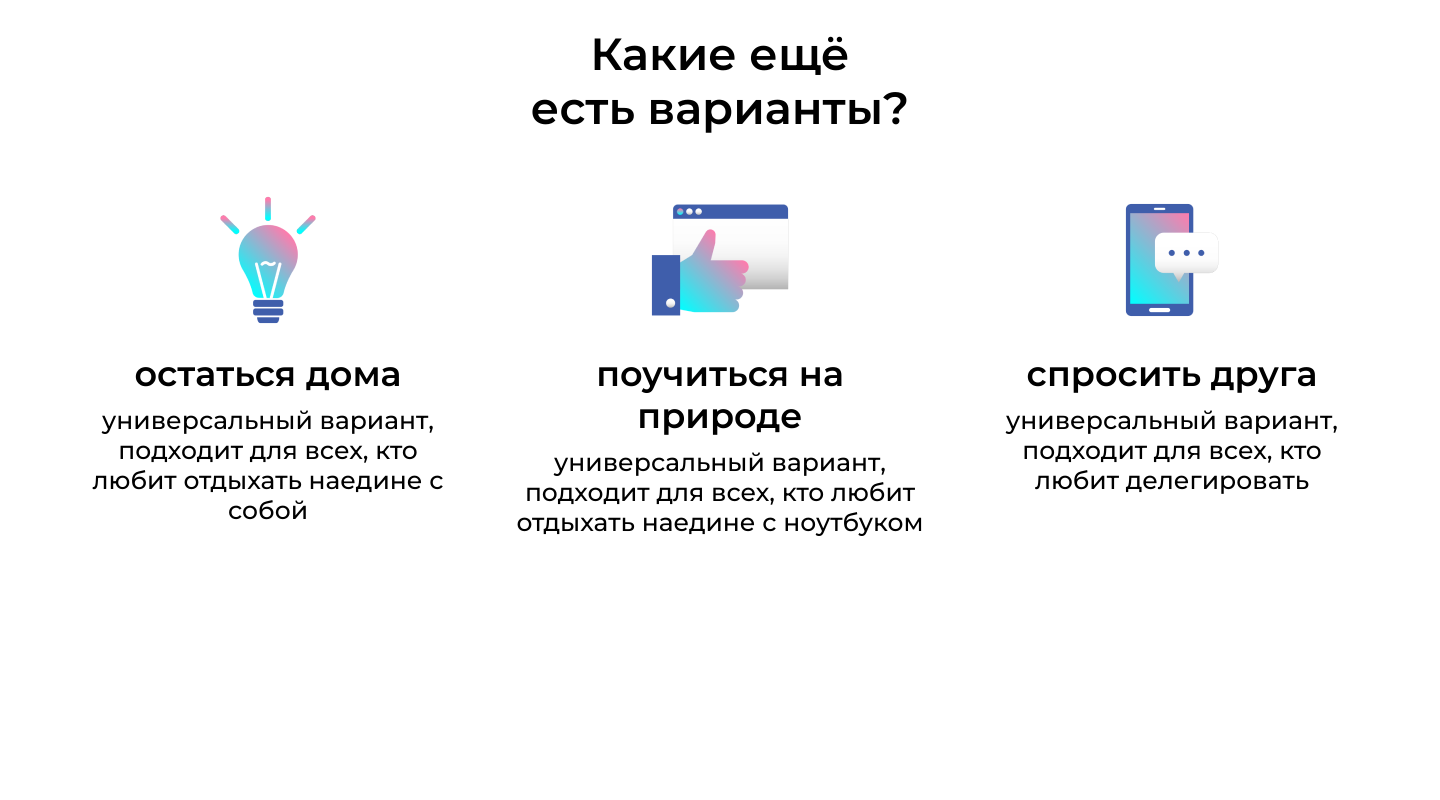
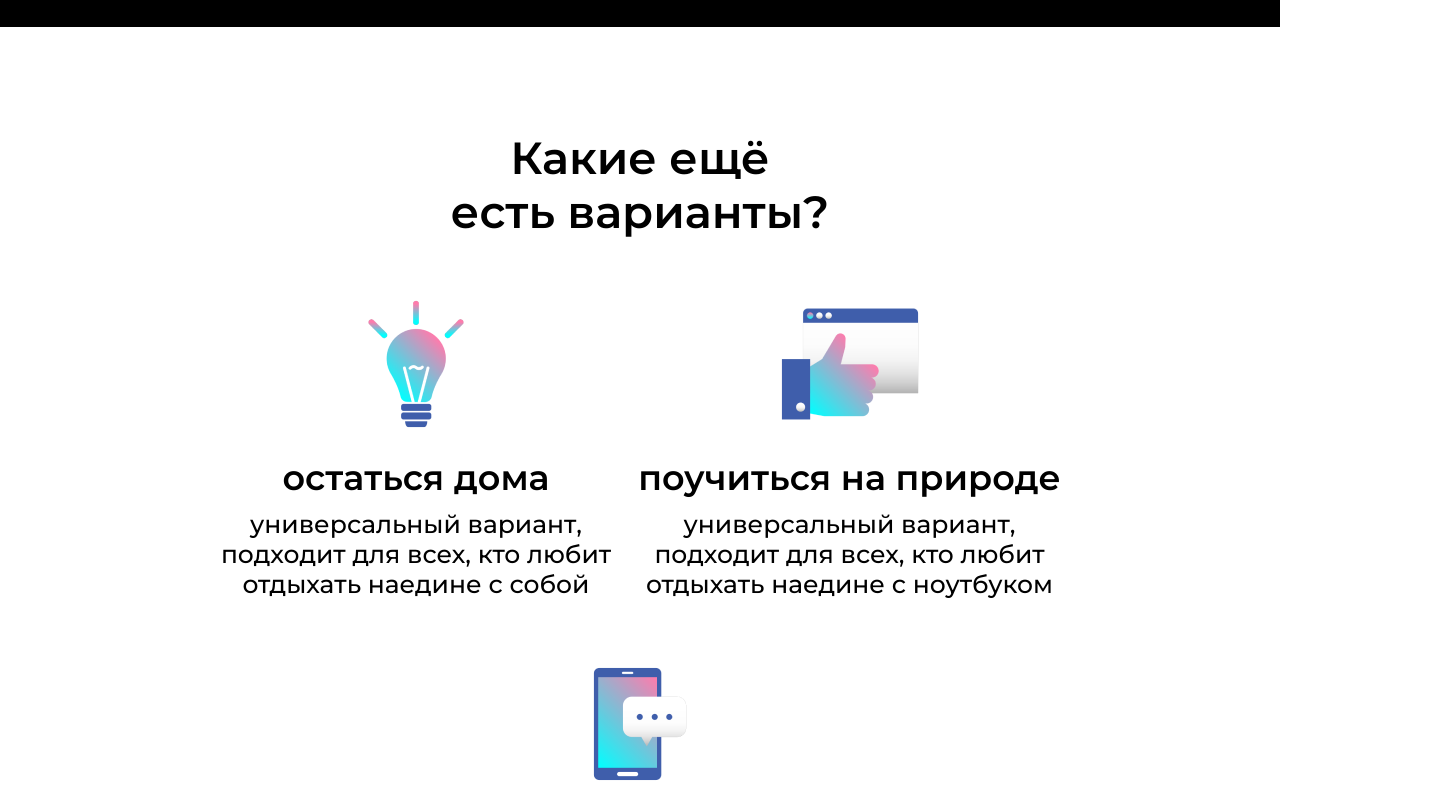
Before and after one commit to alisabox/chess, a plain HTML site: page index.html in a window 1280 px wide. Shown: the part 2000-2800 px from the top of the page, 1440 px wide, since content can reach past the window. Before the commit the page ends 2737 px from the top, so only its background shows below. Drawn offline with Linux system fonts and the light colour scheme.

Commit message:
Add files via upload

```diff
--- a/css/style.css
+++ b/css/style.css
@@ -6,7 +6,8 @@
 }
 
 .page-container {
-  width: 1440px;
+  width: 100vw;
+  max-width: 1440px;
   margin: 0 auto;
 }
 
@@ -17,7 +18,7 @@
 }
 
 .intro__container {
-  width: 1150px;
+  width: 80%;
   margin: 0 auto;
 }
 
@@ -42,6 +43,7 @@ h1 {
   line-height: 75px;
   letter-spacing: -2%;
   text-align: center;
+  word-break: normal;
 }
 
 .download {
@@ -113,6 +115,8 @@ h1 {
   display: block;
   text-align: center;
   margin: 0 auto;
+  width: 100%;
+  height: auto;
 }
 
 .chess h2 {
@@ -183,11 +187,11 @@ h1 {
 
 .other-variants__list {
   min-height: 310px;
-  margin: 0 76px;
+  margin: 0 76px 0 51px;
   padding: 0;
-  display: grid;
-  grid-template-columns: 384px 420px 384px;
-  column-gap: 50px;
+  display: flex;
+  flex-wrap: wrap;
+  justify-content: center;
   text-align: center;
   list-style: none;
 }
@@ -195,6 +199,16 @@ h1 {
 .other-variants__item {
   position: relative;
   padding-top: 168px;
+  margin-left: 25px;
+  margin-bottom: 50px;
+}
+
+.other-variants__item:nth-child(odd) {
+  width: 394px;
+}
+
+.other-variants__item:nth-child(even) {
+  width: 423px;
 }
 
 .other-variants__item h3 {
```
